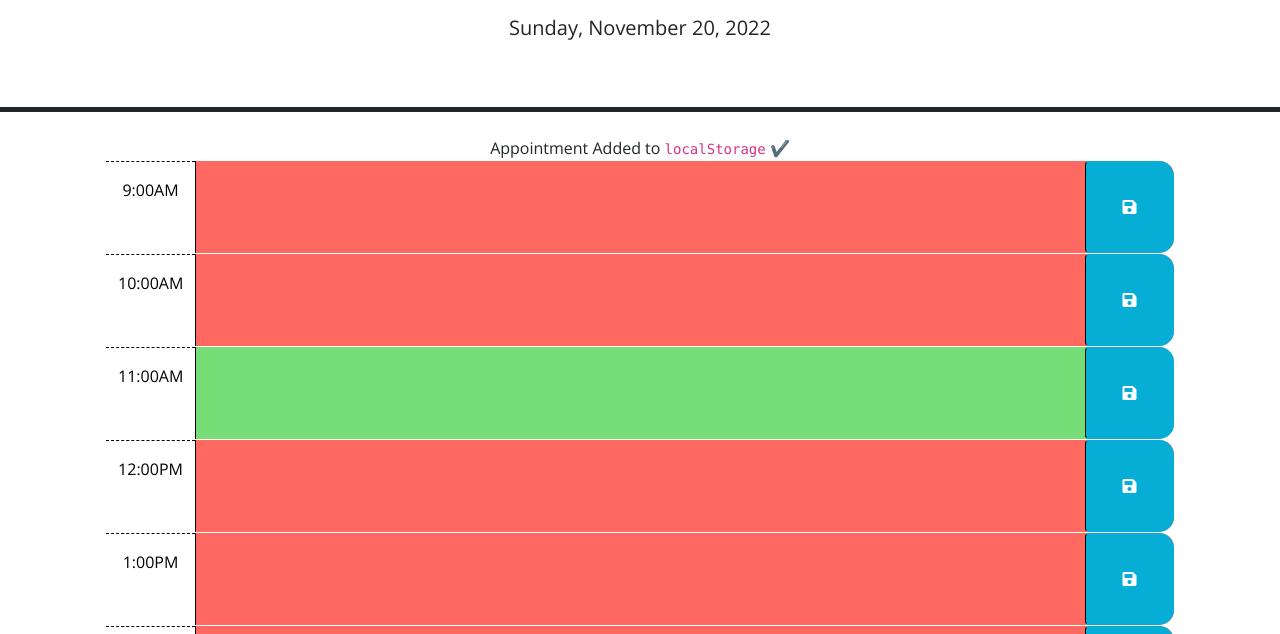
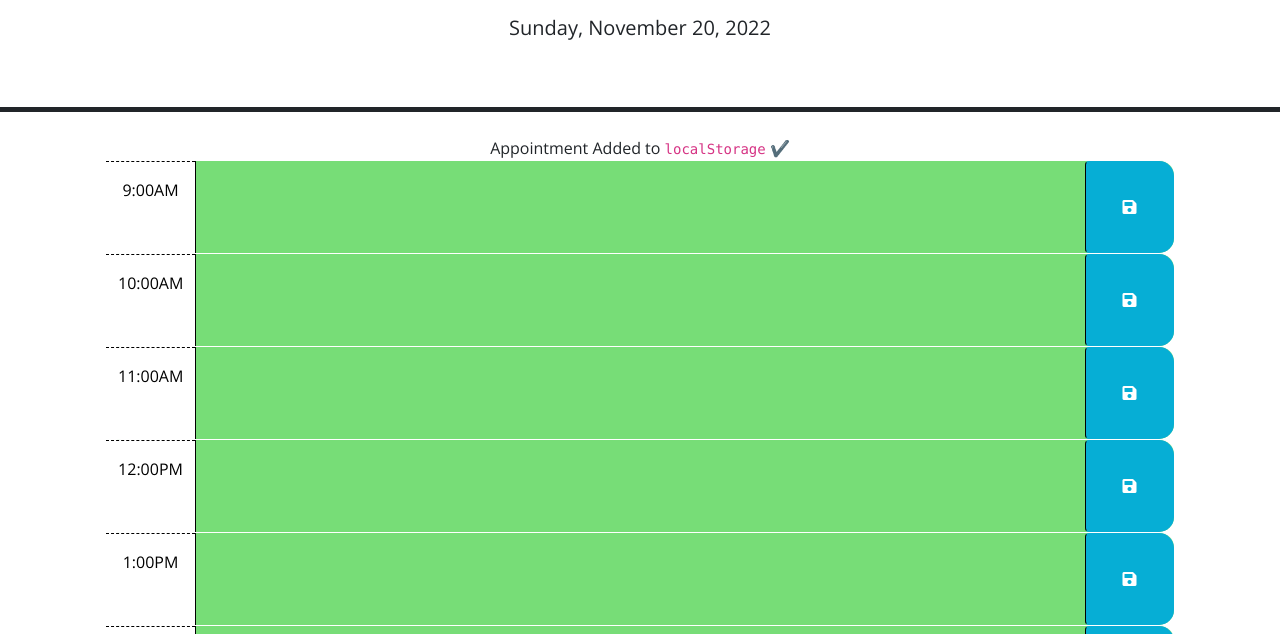
Before and after one commit to apietsch4117/Planner, a plain HTML site: page index.html in a window 1280 px wide. Shown: the part 166-800 px from the top of the page. Drawn offline with nearby package versions, Linux system fonts and the light colour scheme.

Commit message:
updated js file

```diff
--- a/Assets/script.js
+++ b/Assets/script.js
@@ -11,13 +11,18 @@ $(document).ready(function () {
     }, 5000);
   });
 
+
   function hourUpdater() {
     var currentHour = dayjs().hour();
+    // console log confirming that this is a variable
+    console.log(currentHour);
     $('.time-block').each(function () {
       var blockHour = parseInt($(this).attr('id').split('-')[1]);
+    // console log to confirm this value
+      console.log(blockHour);
       if (blockHour < currentHour) {
         $(this).addClass('past');
-      } else if (blockHour !== currentHour) {
+      } else if (blockHour === currentHour) {
         $(this).removeClass('past');
         $(this).addClass('present');
       } else {
@@ -30,7 +35,7 @@ $(document).ready(function () {
 
   hourUpdater();
 
-  setInterval(hourUpdater, 15000);
+  setInterval(hourUpdater, 65000);
 
   $('#hour-9 .description').val(localStorage.getItem('hour-9'));
   $('#hour-10 .description').val(localStorage.getItem('hour-10'));
--- a/index.html
+++ b/index.html
@@ -36,7 +36,7 @@
     </section>
 
     <div class="container-lg px-5">
-      <div id="hour-9" class="row time-block past">
+      <div id="hour-9" class="row time-block">
         <div class="col-2 col-md-1 hour text-center py-3">9:00AM</div>
         <textarea class="col-8 col-md-10 description" rows="3"> </textarea>
         <button class="btn saveBtn col-2 col-md-1" aria-label="save">
@@ -44,7 +44,7 @@
         </button>
       </div>
 
-      <div id="hour-10" class="row time-block present">
+      <div id="hour-10" class="row time-block">
         <div class="col-2 col-md-1 hour text-center py-3">10:00AM</div>
         <textarea class="col-8 col-md-10 description" rows="3"> </textarea>
         <button class="btn saveBtn col-2 col-md-1" aria-label="save">
@@ -52,7 +52,7 @@
         </button>
       </div>
 
-      <div id="hour-11" class="row time-block future">
+      <div id="hour-11" class="row time-block">
         <div class="col-2 col-md-1 hour text-center py-3">11:00AM</div>
         <textarea class="col-8 col-md-10 description" rows="3"> </textarea>
         <button class="btn saveBtn col-2 col-md-1" aria-label="save">
```
